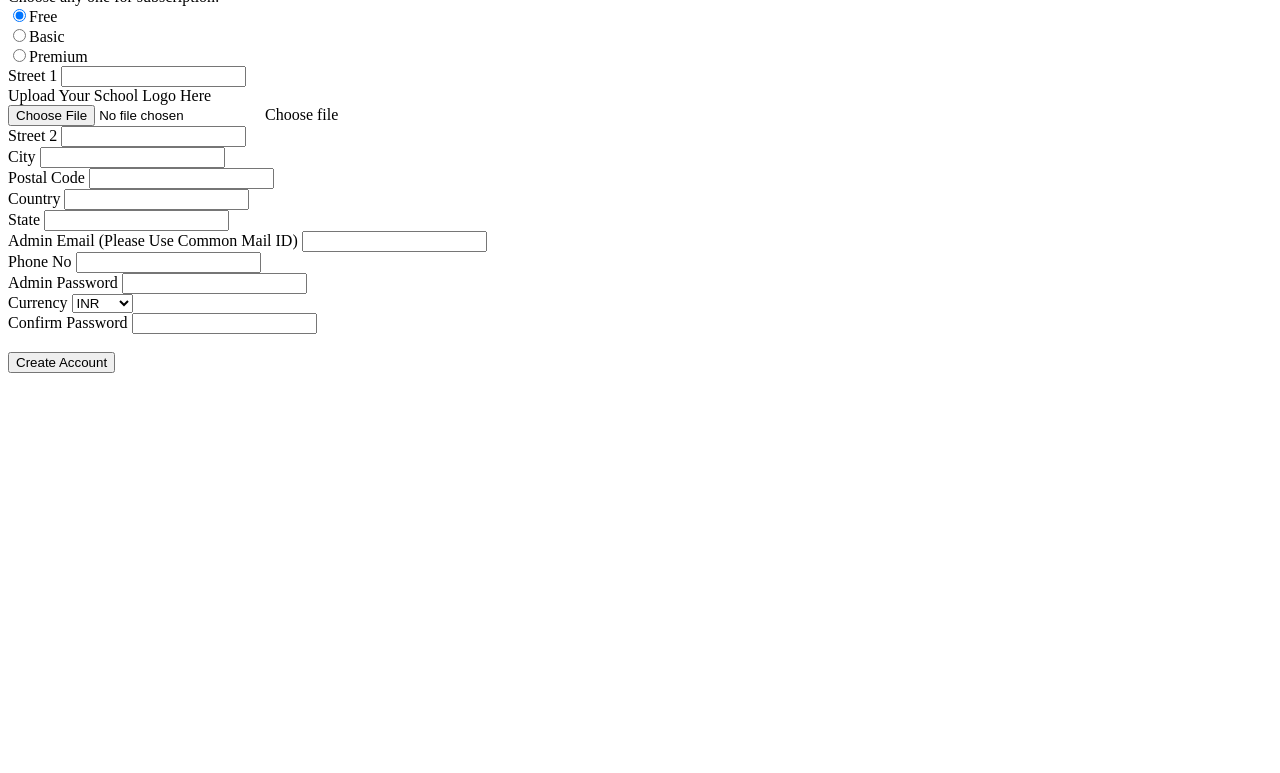
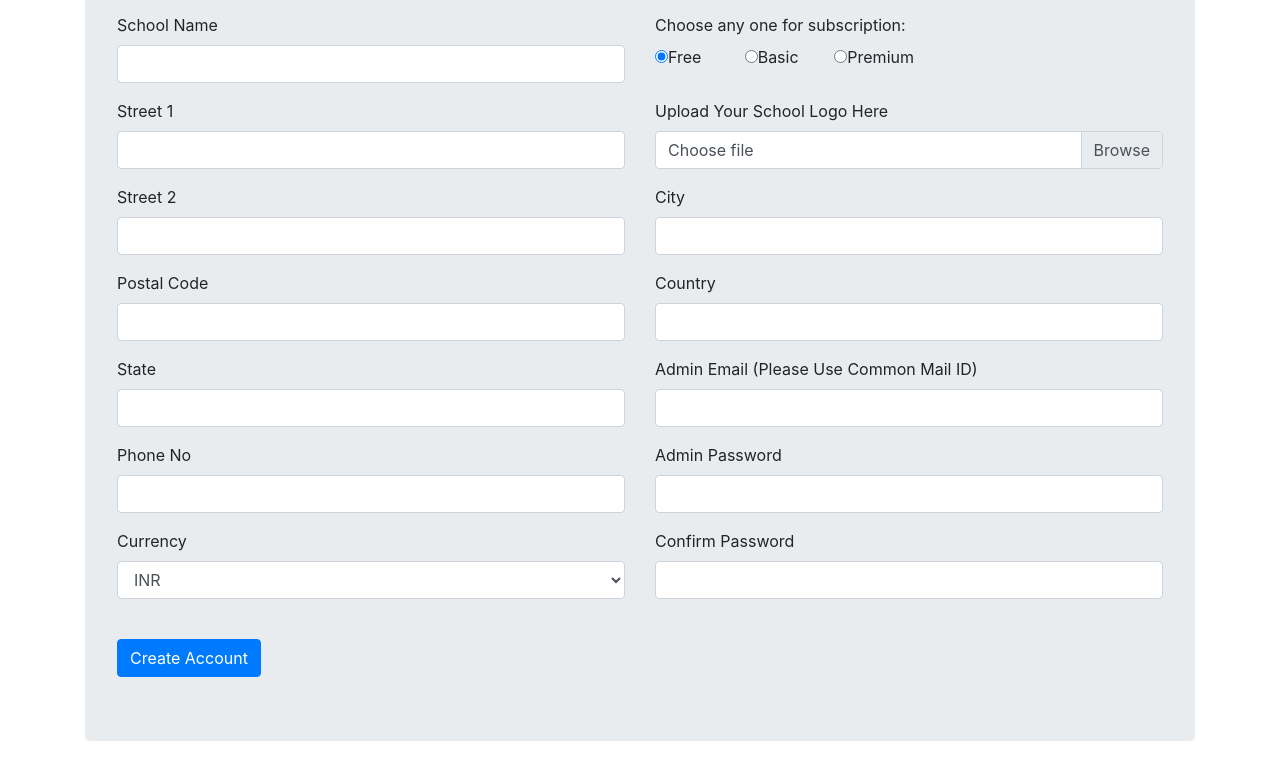
Before and after one commit to Dinesh-sankar/checking_Bootstrap, a website: page index.html in a window 1280 px wide. Shown: the part 147-920 px from the top of the page. Before the commit the page ends 800 px from the top, so only its background shows below. Drawn offline with Linux system fonts and the light colour scheme; the site is published under a folder, as on GitHub Pages, so addresses that start at the root find nothing.

Commit message:
Changes in path (./)

```diff
--- a/index.html
+++ b/index.html
@@ -4,7 +4,7 @@
     <meta charset="UTF-8">
     <meta name="viewport" content="width=device-width, initial-scale=1.0">
     <title>Document</title>
-    <link rel="stylesheet" href="/bootstrap.min.css">
+    <link rel="stylesheet" href="./bootstrap.min.css">
 </head>
 <body>
     <div class="container">
@@ -145,6 +145,6 @@
 
         </div>
     </div>
-    <script src="/bootstrap.min.js"></script>
+    <script src="./bootstrap.min.js"></script>
 </body>
 </html>
```
